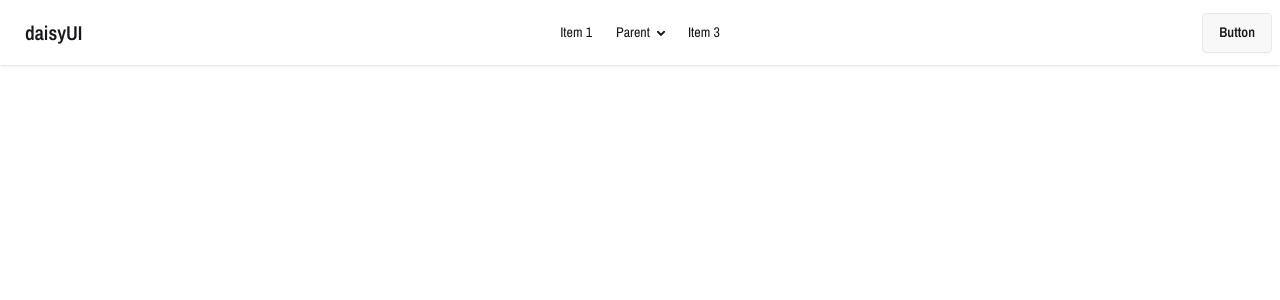
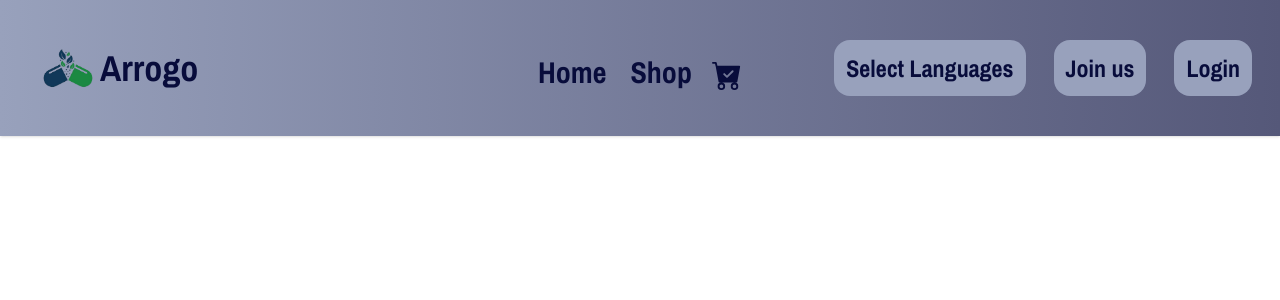
Before and after one commit to nusratmomita/Aroggo_Client, a React (Vite) app: page / in a window 1280 px wide. Shown: the top 300 px of the page. Built offline with nearby package versions, Linux system fonts and the light colour scheme.

Commit message:
Header added

```diff
--- a/package.json
+++ b/package.json
@@ -13,6 +13,7 @@
     "@tailwindcss/vite": "^4.1.11",
     "react": "^19.1.0",
     "react-dom": "^19.1.0",
+    "react-icons": "^5.5.0",
     "react-router": "^7.6.3",
     "tailwindcss": "^4.1.11"
   },
--- a/src/Components/Header/Header.jsx
+++ b/src/Components/Header/Header.jsx
@@ -1,46 +1,60 @@
 import React from 'react';
+import { Link, Links, NavLink } from 'react-router';
+import './Header.css'
+import siteLogo from '../../assets/siteLogo.png';
+import { BsFillCartCheckFill } from "react-icons/bs";
 
 const Header = () => {
+    const links =
+    <>
+        <li className="navLinks mt-2"><NavLink to='/'>Home</NavLink></li>
+        <li className="navLinks mt-2"><NavLink to='/coverage'>Shop</NavLink></li>
+        <BsFillCartCheckFill size={30} className='mt-5 ml-2'></BsFillCartCheckFill>
+    </>
+
     return (
-        <div className="navbar bg-base-100 shadow-sm">
-  <div className="navbar-start">
+        <div className="navbar bg-gradient-to-l from-[#555879] to-[#98A1BC] shadow-sm">
+            <div className="navbar-start p-5">
                 <div className="dropdown">
-      <div tabIndex={0} role="button" className="btn btn-ghost lg:hidden">
+                <div tabIndex={0} role="button" className="btn btn-ghost lg:hidden w-15 h-15 hover:bg-gray-100 hover:rounded-4xl mr-2">
                     <svg xmlns="http://www.w3.org/2000/svg" className="h-5 w-5" fill="none" viewBox="0 0 24 24" stroke="currentColor"> <path strokeLinecap="round" strokeLinejoin="round" strokeWidth="2" d="M4 6h16M4 12h8m-8 6h16" /> </svg>
                 </div>
                 <ul
                     tabIndex={0}
-        className="menu menu-sm dropdown-content bg-base-100 rounded-box z-1 mt-3 w-52 p-2 shadow">
-        <li><a>Item 1</a></li>
-        <li>
-          <a>Parent</a>
-          <ul className="p-2">
-            <li><a>Submenu 1</a></li>
-            <li><a>Submenu 2</a></li>
-          </ul>
-        </li>
-        <li><a>Item 3</a></li>
+                    className="menu menu-sm dropdown-content bg-base-200 rounded-box z-1 w-52 p-2 shadow text-5xl">
+                    {
+                        links
+                    }
                 </ul>
                 </div>
-    <a className="btn btn-ghost text-xl">daisyUI</a>
+                <Link to='/'>
+                    <div className='flex justify-center items-center gap-2'>
+                        <img className="w-20 h-20" src={siteLogo} alt="logo" />
+                        <h1 className='text-4xl text-[#080c3b] font-extrabold -ml-4'>Arrogo</h1>
+                    </div>
+                </Link>
             </div>
             <div className="navbar-center hidden lg:flex">
-    <ul className="menu menu-horizontal px-1">
-      <li><a>Item 1</a></li>
-      <li>
-        <details>
-          <summary>Parent</summary>
-          <ul className="p-2">
-            <li><a>Submenu 1</a></li>
-            <li><a>Submenu 2</a></li>
-          </ul>
-        </details>
-      </li>
-      <li><a>Item 3</a></li>
+                <ul className="menu menu-horizontal px-1 text-[#080c3b] font-bold text-3xl">
+                {
+                    links
+                }
                 </ul>
             </div>
-  <div className="navbar-end">
-    <a className="btn">Button</a>
+           <div className="mr-5 navbar-end">
+                <div className='flex gap-2 lg:gap-4 justify-center items-center text-[#080c3b] font-bold'>
+                    <button className="ml-6 lg:ml-3 p-3 flex gap-2 bg-[#98A1BC] rounded-2xl justify-center items-center cursor-pointer hover:rounded-4xl hover:bg-[#c2cce8] text-2xl" popoverTarget="popover-1" style={{ anchorName: "--anchor-1" } /* as React.CSSProperties */}>
+                        Select Languages
+                    </button>
+
+                    <ul className="dropdown menu w-52 rounded-box bg-base-100 shadow-sm"
+                    popover="auto" id="popover-1" style={{ positionAnchor: "--anchor-1" } /* as React.CSSProperties */ }>
+                    <li><a>Bangla</a></li>
+                    <li><a>English</a></li>
+                    </ul>
+                    <button className="ml-6 lg:ml-3 p-3 flex gap-2 bg-[#98A1BC] rounded-2xl justify-center items-center cursor-pointer hover:rounded-4xl hover:bg-[#c2cce8] text-2xl">Join us</button>
+                    <button className="ml-6 lg:ml-3 p-3 flex gap-2 bg-[#98A1BC] rounded-2xl justify-center items-center cursor-pointer hover:rounded-4xl hover:bg-[#c2cce8] text-2xl">Login</button>
+                </div>
             </div>
         </div>
     );
--- a/src/index.css
+++ b/src/index.css
@@ -15,4 +15,5 @@
 #98A1BC
 #DED3C4
 #F4EBD3
+dark blue -> #080c3b
 */
```
Also changed, not shown: src/assets/siteLogo.png (added), 1 other file (tests, documents, lock files or other folders). Lines whose indentation alone changed are shown as unchanged.
